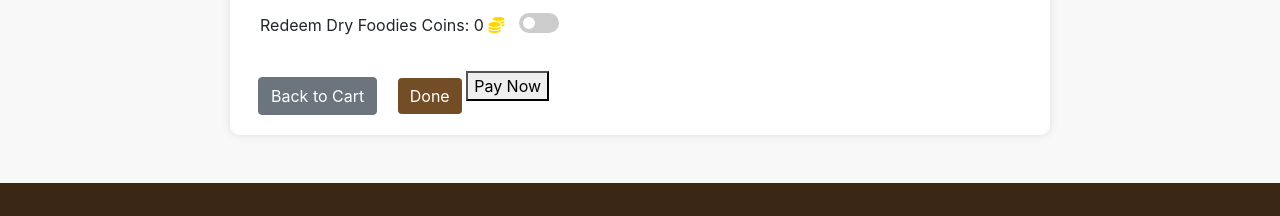
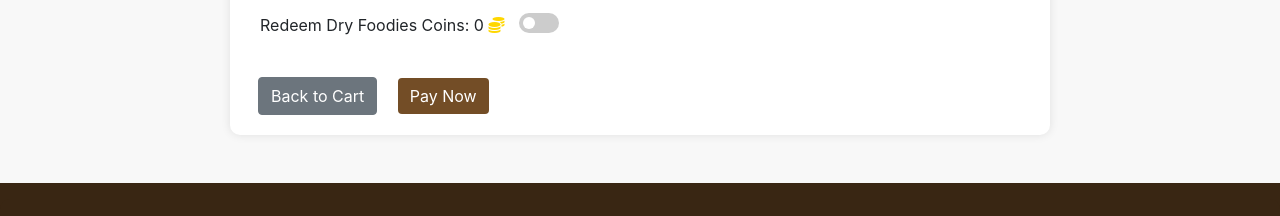
Before and after one commit to NgWeinJie/6003CEM-Web-API-Development, a website: page html/payment.html in a window 1280 px wide. Shown: the part 1686-1902 px from the top of the page. Drawn offline with nearby package versions, Linux system fonts and the light colour scheme; files that its build step writes are made by us from their sources; a script that the page names is missing; files whose address does not match are found by name.

Commit message:
commit payment button

```diff
--- a/html/payment.html
+++ b/html/payment.html
@@ -143,8 +143,7 @@
                 <h5 id="shippingFee" class="mt-3 ml-2"></h5>
                 <h3 id="totalAmount" class="mt-3 ml-2"></h3>
                 <button id="backToCartBtn" class="btn btn-secondary mt-3 ml-2">Back to Cart</button>
-                <button id="doneBtn" class="btn btn-success mt-3 ml-3">Done</button>
-                 <button id="payment">Pay Now</button>
+                 <button id="payment" class="btn btn-success mt-3 ml-3">Pay Now</button>
             </div>
             <div class="col-md-4 d-flex align-items-center justify-content-center qr-payment-container">
                 <img src="image/qr_payment.jpg" class="logo img-fluid" alt="QR Payment">
```
